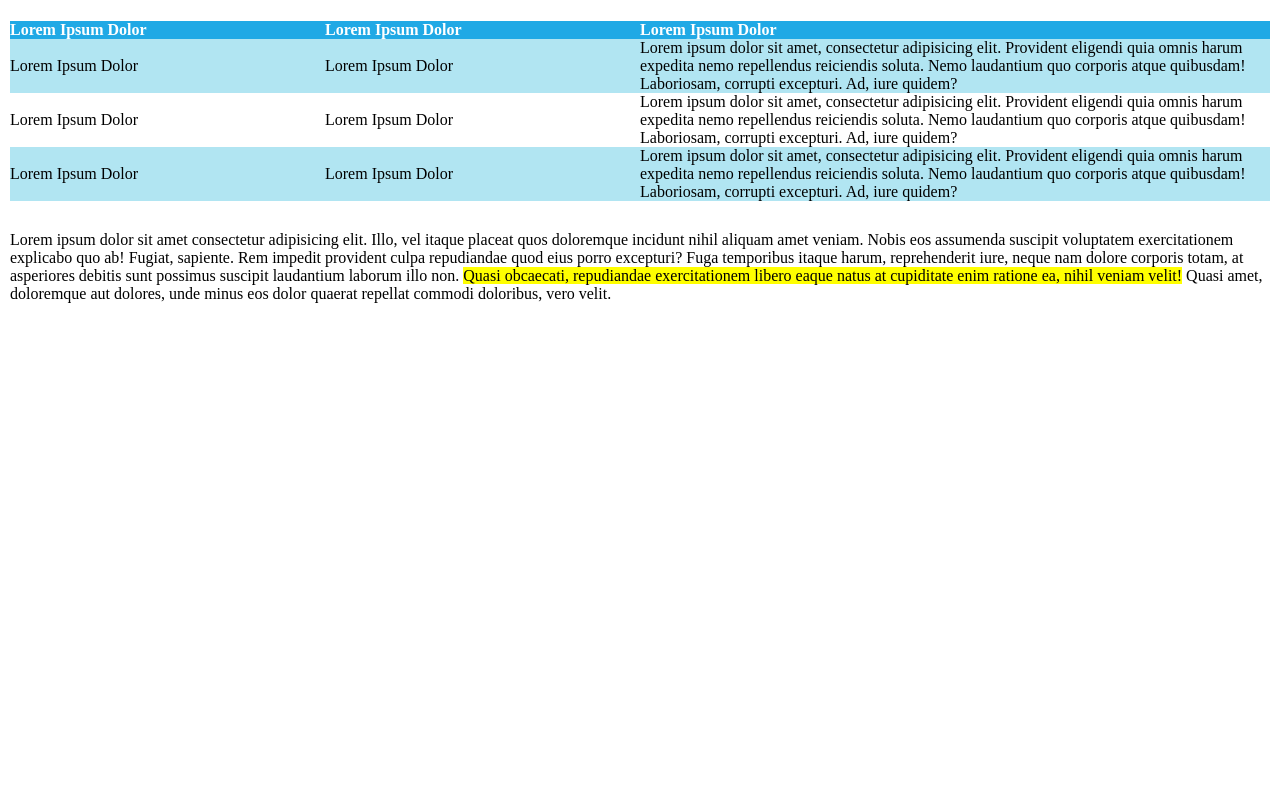
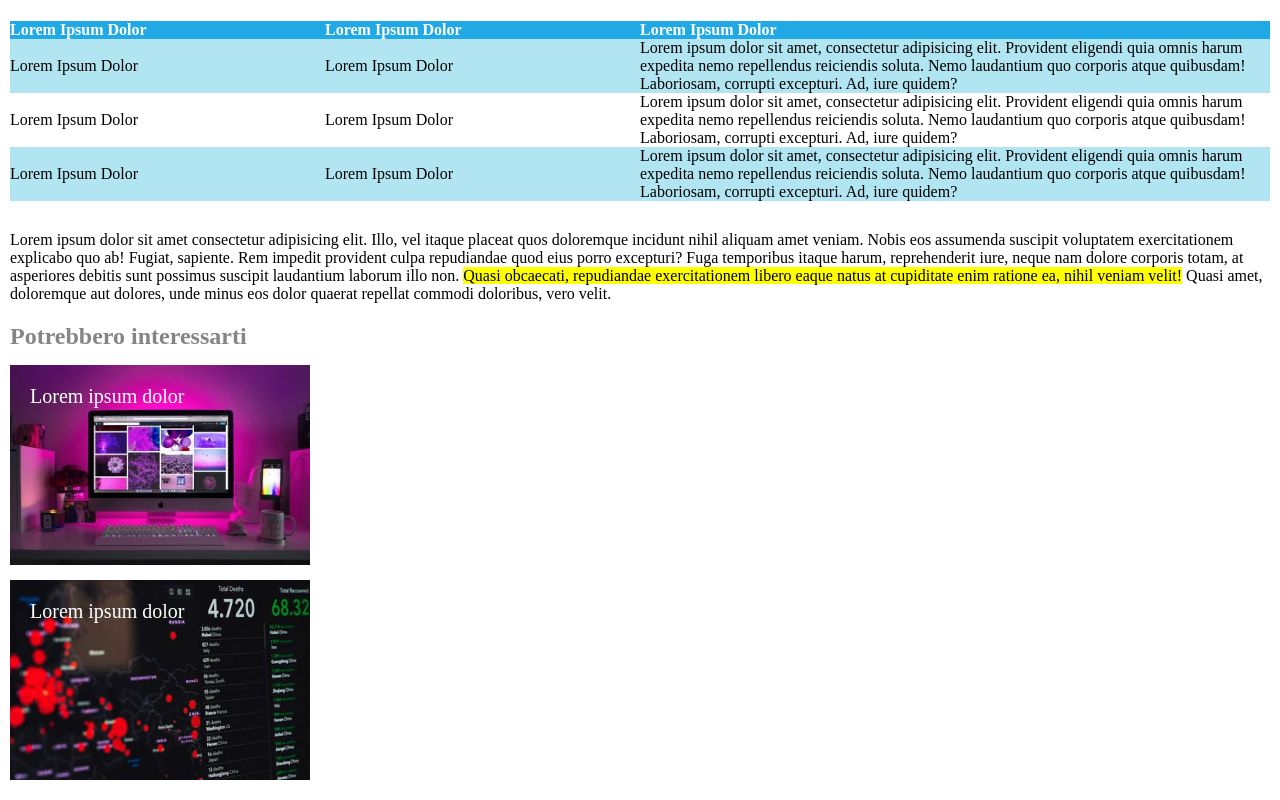
Before and after one commit to SimoneCalzari/html-css-booleaner, a plain HTML site: page index.html in a window 1280 px wide. Shown: the part 989-1789 px from the top of the page. Before the commit the page ends 1312 px from the top, so only its background shows below. Drawn offline with Linux system fonts and the light colour scheme.

Commit message:
feat: footer added

```diff
--- a/index.html
+++ b/index.html
@@ -19,8 +19,8 @@
           <img src="img/tim-1.jpg" alt="Tim Berners-Lee foto 1">
           <img src="img/tim-2.jpg" alt="Tim Berners-Lee foto 2">
         </div>
-        <p>1st Photo: Jonh S. and James L. Knight Foundation, by Scott Henrichsen</p>
-        <p>2st Photo: Wikimedia, by Paul Clarke</p>
+        <div>1st Photo: Jonh S. and James L. Knight Foundation, by Scott Henrichsen</div>
+        <div>2st Photo: Wikimedia, by Paul Clarke</div>
         <p class="first-paragraph">
           Lorem ipsum dolor sit amet consectetur adipisicing elit. Illo, vel itaque placeat quos doloremque incidunt nihil aliquam amet veniam. Nobis eos assumenda suscipit voluptatem exercitationem explicabo quo ab! Fugiat, sapiente.
           <span>Rem impedit provident culpa repudiandae quod eius porro excepturi?</span>
@@ -76,7 +76,13 @@
         </p>
     </main>
     <footer>
-
+      <div class="footer-title">Potrebbero interessarti</div>
+      <div class="monitor">
+        <div>Lorem ipsum dolor</div>
+      </div>
+      <div class="graph">
+        <div>Lorem ipsum dolor</div>
+      </div>
     </footer>
   </body>
 </html>
--- a/style.css
+++ b/style.css
@@ -17,15 +17,16 @@ header img {
   margin-left: 10px;
   margin-top: 70px;
 }
-
+/* fine header */
 /* inizio main */
 main {
   margin: 20px 10px;
 }
-
+/* inizio titolo principale, autore e data */
 h1 {
   font-size: 50px;
 }
+/* fine titolo principale, autore e data*/
 
 .article-writer {
   color: #858585;
@@ -40,11 +41,13 @@ h1 {
  .article-writer span {
   color: #41b6e9;
 }
-
+/* fine titolo principale, autore e data */
+/* inizio immagini principali con didascalie */
 .heading-images {
   margin-top: 30px;
 }
-
+/* fine immagini principali con didascalie */
+/* inizio primo paragrafo */
 .first-paragraph {
   margin-top: 30px;
 }
@@ -52,11 +55,13 @@ h1 {
 .first-paragraph span {
   background-color: yellow;
 }
-
+/* fine primo paragrafo */
+/* inizio ul */
 ul {
  margin: 30px 15px;
 }
-
+/* fine ul */
+/* inizio table */
 table {
   border-collapse: collapse;
 }
@@ -93,3 +98,45 @@ table {
 .second-paragraph span {
   background-color: yellow;
 }
+/* fine table */
+/* fine main */
+
+/* inizio footer */
+footer {
+  margin: 20px 10px;
+}
+
+.footer-title {
+  color: #858585;
+  font-size: 24px;
+  font-weight: bold;
+}
+
+.monitor {
+  width: 300px;
+  height: 200px;
+  background-image: url(img/monitor.jpg);
+  margin-top: 15px;
+  padding-top: 20px;
+  padding-left: 20px;
+}
+
+.graph {
+  width: 300px;
+  height: 200px;
+  background-image: url(img/graph.jpg);
+  margin-top: 15px;
+  padding-top: 20px;
+  padding-left: 20px;
+}
+
+.monitor div {
+  color: white;
+  font-size: 20px;
+}
+
+.graph div {
+  color: white;
+  font-size: 20px;
+}
+/* fine footer */
```
Also changed, not shown: img/graph.jpg (added), img/monitor.jpg (added).
